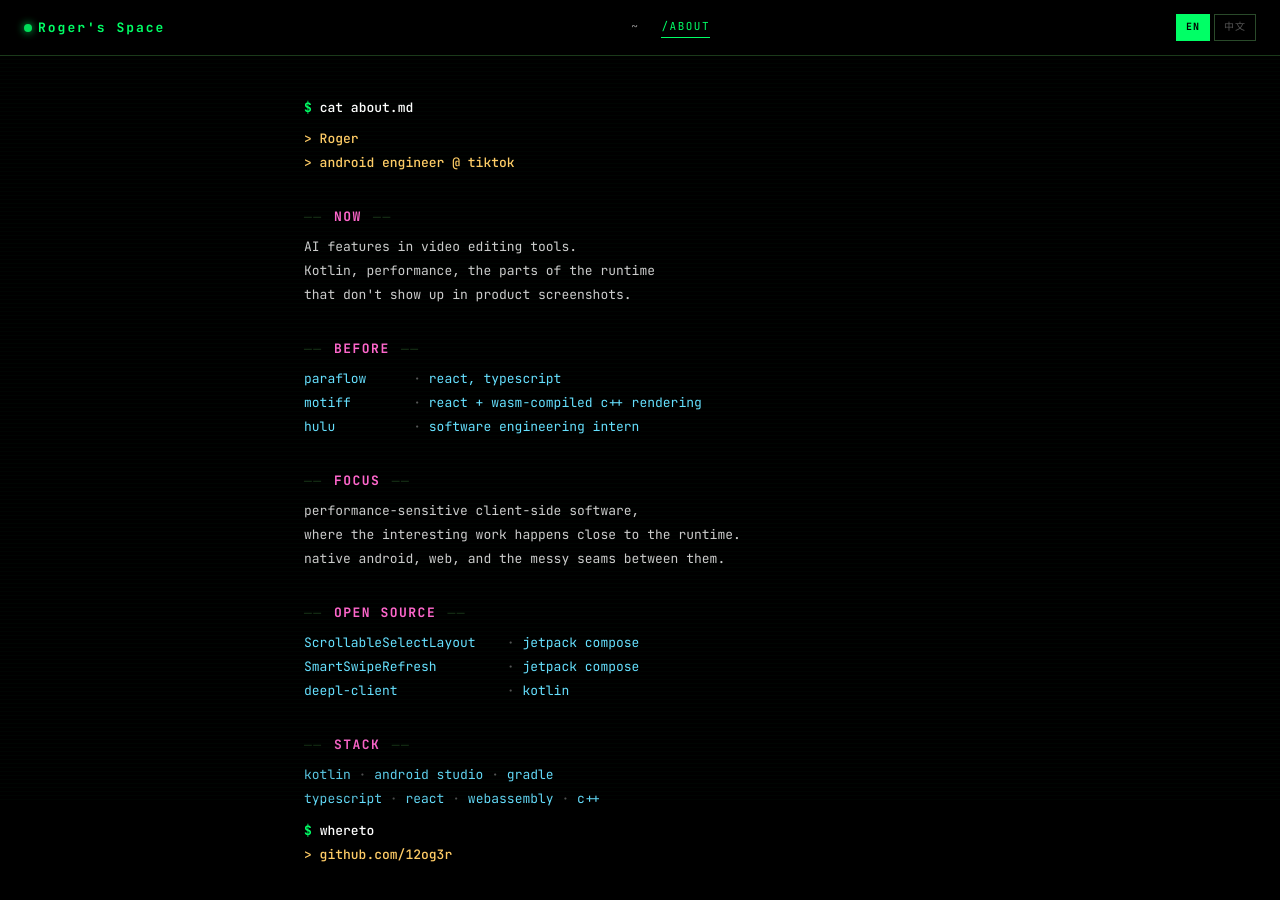
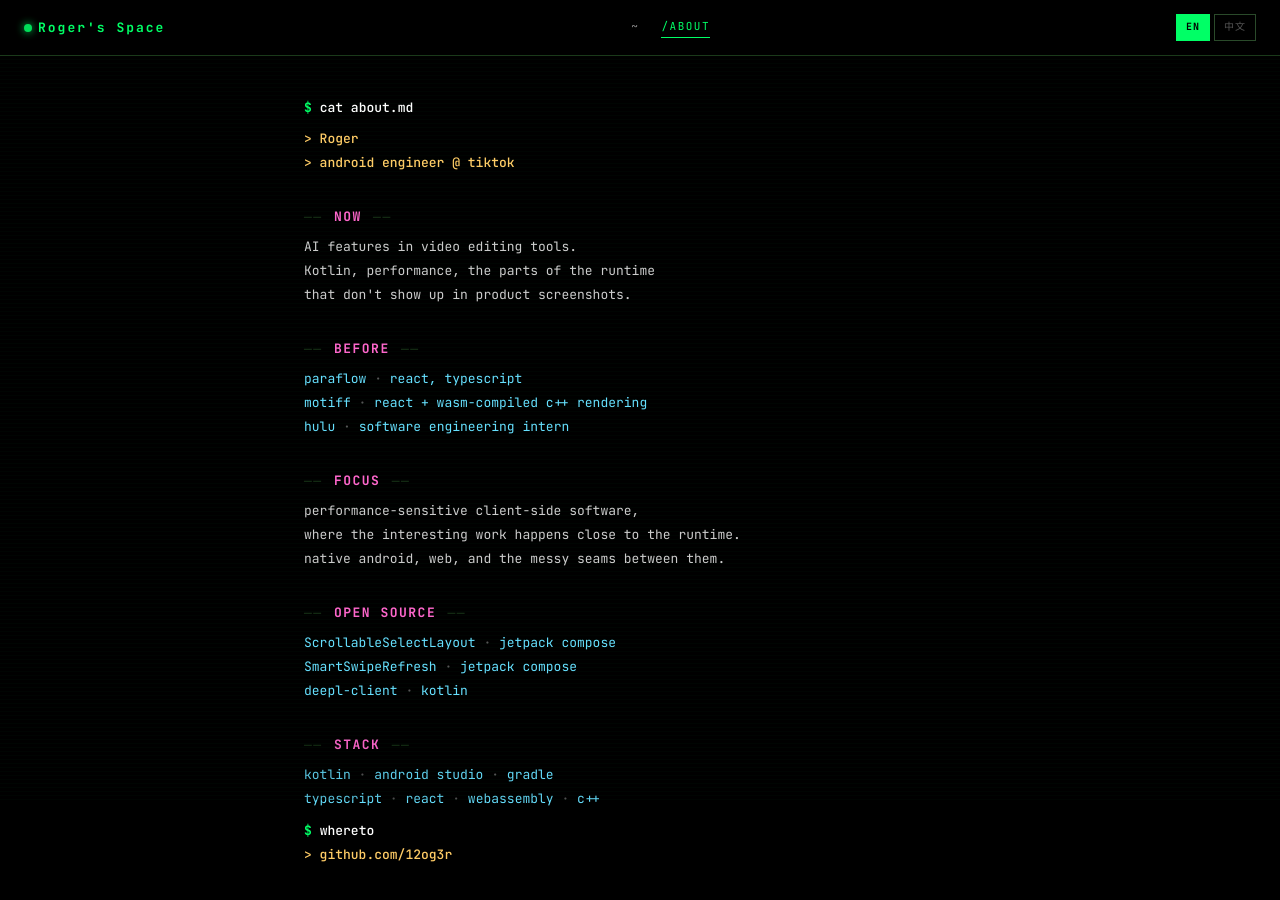
Before and after one commit to 12og3r/12og3r, a React (Vite) app: page /en/about in a window 1280 px wide. Shown: the top 900 px of the page. Built offline with nearby package versions, Linux system fonts and the light colour scheme.

Commit message:
refactor: extract TermBlock for shared zsh-style coloring (whoami + about)

```diff
--- /dev/null
+++ b/src/components/TermBlock.css
@@ -0,0 +1,35 @@
+.term-block {
+  font-family: inherit;
+}
+
+.term-blank {
+  line-height: 1;
+  height: 0.6em;
+}
+
+/* $ command  →  green prompt + bright command */
+.term-cmd .term-prompt   { color: var(--green); font-weight: 700; }
+.term-cmd .term-cmdtext  { color: #fff; font-weight: 500; }
+
+/* > quote  →  yellow (zsh user/host vibe) */
+.term-quote { color: var(--yellow); font-weight: 500; }
+
+/* ── section ──  →  pink label, dim rule */
+.term-section {
+  margin: 22px 0 6px;
+  letter-spacing: 1.5px;
+}
+.term-section .term-rule  { color: var(--green-line); }
+.term-section .term-label {
+  color: var(--pink);
+  text-transform: uppercase;
+  font-weight: 700;
+  padding: 0 2px;
+}
+
+/* default body text */
+.term-body { color: var(--fg); }
+
+/* `a · b · c` lists  →  cyan items, dim dots */
+.term-list .term-item { color: var(--cyan); }
+.term-list .term-dot  { color: var(--fg-faint); }
--- /dev/null
+++ b/src/components/TermBlock.tsx
@@ -0,0 +1,61 @@
+import { Fragment } from 'react';
+import './TermBlock.css';
+
+interface Props {
+  text: string;
+  className?: string;
+}
+
+function renderLine(line: string, key: number) {
+  if (line === '') {
+    return <div key={key} className="term-blank">&nbsp;</div>;
+  }
+
+  const section = line.match(/^(──\s+)(.+?)(\s+──)$/);
+  if (section) {
+    return (
+      <div key={key} className="term-section">
+        <span className="term-rule">{section[1]}</span>
+        <span className="term-label">{section[2]}</span>
+        <span className="term-rule">{section[3]}</span>
+      </div>
+    );
+  }
+
+  if (line.startsWith('$ ')) {
+    return (
+      <div key={key} className="term-cmd">
+        <span className="term-prompt">$</span> <span className="term-cmdtext">{line.slice(2)}</span>
+      </div>
+    );
+  }
+
+  if (line.startsWith('>')) {
+    return <div key={key} className="term-quote">{line}</div>;
+  }
+
+  if (line.includes(' · ')) {
+    const segments = line.split(' · ');
+    return (
+      <div key={key} className="term-list">
+        {segments.map((seg, i) => (
+          <Fragment key={i}>
+            {i > 0 && <span className="term-dot"> · </span>}
+            <span className="term-item">{seg}</span>
+          </Fragment>
+        ))}
+      </div>
+    );
+  }
+
+  return <div key={key} className="term-body">{line}</div>;
+}
+
+export function TermBlock({ text, className = '' }: Props) {
+  const lines = text.split('\n');
+  return (
+    <div className={`term-block ${className}`.trim()}>
+      {lines.map((line, i) => renderLine(line, i))}
+    </div>
+  );
+}
--- a/src/routes/About.css
+++ b/src/routes/About.css
@@ -5,41 +5,6 @@
 }
 
 .about-content {
-  font-family: inherit;
   font-size: 13px;
   line-height: 1.85;
-  white-space: pre-wrap;
-  word-wrap: break-word;
 }
-
-.about-blank {
-  line-height: 1;
-  height: 0.6em;
-}
-
-/* $ command  →  green prompt + bright command */
-.about-cmd .prompt { color: var(--green); font-weight: 700; }
-.about-cmd .cmd    { color: #fff; font-weight: 500; }
-
-/* > quote  →  yellow (zsh user/host vibe) */
-.about-quote { color: var(--yellow); font-weight: 500; }
-
-/* ── section ──  →  pink label, dim rule */
-.about-section {
-  margin: 22px 0 6px;
-  letter-spacing: 1.5px;
-}
-.about-section .rule  { color: var(--green-line); }
-.about-section .label {
-  color: var(--pink);
-  text-transform: uppercase;
-  font-weight: 700;
-  padding: 0 2px;
-}
-
-/* default body text */
-.about-body { color: var(--fg); }
-
-/* `a · b · c` lists  →  cyan items, dim dots */
-.about-list .item { color: var(--cyan); }
-.about-list .dot  { color: var(--fg-faint); }
--- a/src/routes/About.tsx
+++ b/src/routes/About.tsx
@@ -1,5 +1,5 @@
-import { Fragment } from 'react';
 import { TopBar } from '@/components/TopBar';
+import { TermBlock } from '@/components/TermBlock';
 import { useI18n } from '@/hooks/useI18n';
 import aboutYaml from '/content/about.yaml?raw';
 import { parse as parseYaml } from 'yaml';
@@ -7,61 +7,13 @@ import './About.css';
 
 const ABOUT = parseYaml(aboutYaml) as { en: string; zh: string };
 
-function renderLine(line: string, key: number) {
-  if (line === '') {
-    return <div key={key} className="about-blank">&nbsp;</div>;
-  }
-
-  const section = line.match(/^(──\s+)(.+?)(\s+──)$/);
-  if (section) {
-    return (
-      <div key={key} className="about-section">
-        <span className="rule">{section[1]}</span>
-        <span className="label">{section[2]}</span>
-        <span className="rule">{section[3]}</span>
-      </div>
-    );
-  }
-
-  if (line.startsWith('$ ')) {
-    return (
-      <div key={key} className="about-cmd">
-        <span className="prompt">$</span> <span className="cmd">{line.slice(2)}</span>
-      </div>
-    );
-  }
-
-  if (line.startsWith('>')) {
-    return <div key={key} className="about-quote">{line}</div>;
-  }
-
-  if (line.includes(' · ')) {
-    const segments = line.split(' · ');
-    return (
-      <div key={key} className="about-list">
-        {segments.map((seg, i) => (
-          <Fragment key={i}>
-            {i > 0 && <span className="dot"> · </span>}
-            <span className="item">{seg}</span>
-          </Fragment>
-        ))}
-      </div>
-    );
-  }
-
-  return <div key={key} className="about-body">{line}</div>;
-}
-
 export default function About() {
   const { lang } = useI18n();
-  const lines = ABOUT[lang].split('\n');
   return (
     <>
       <TopBar />
       <main className="about">
-        <div className="about-content">
-          {lines.map((line, i) => renderLine(line, i))}
-        </div>
+        <TermBlock text={ABOUT[lang]} className="about-content" />
       </main>
     </>
   );
--- a/src/routes/Home.css
+++ b/src/routes/Home.css
@@ -16,16 +16,13 @@
   letter-spacing: 1px;
 }
 .whoami {
-  font-family: inherit;
   font-size: 12px;
-  color: var(--fg-dim);
-  white-space: pre-wrap;
+  line-height: 1.85;
+  letter-spacing: 0.3px;
   margin: 0 0 28px;
   padding: 16px 18px;
   border-left: 2px solid var(--green);
   background: var(--green-bg-soft);
-  line-height: 1.85;
-  letter-spacing: 0.3px;
 }
 .main h2 {
   color: var(--fg-dim);
--- a/src/routes/Home.tsx
+++ b/src/routes/Home.tsx
@@ -3,6 +3,7 @@ import { TopBar } from '@/components/TopBar';
 import { TagCloud } from '@/components/TagCloud';
 import { NowPanel } from '@/components/NowPanel';
 import { PostList } from '@/components/PostList';
+import { TermBlock } from '@/components/TermBlock';
 import { useI18n } from '@/hooks/useI18n';
 import { useTagFilter } from '@/hooks/useTagFilter';
 import { useReadStatus } from '@/hooks/useReadStatus';
@@ -58,7 +59,7 @@ export default function Home() {
           <NowPanel />
         </aside>
         <main className="main">
-          <pre className="whoami">{WHOAMI[lang]}</pre>
+          <TermBlock text={WHOAMI[lang]} className="whoami" />
           <h2>
             <span>{t('posts.title')} <span className="dim">{t(selected.length ? 'count.match' : 'count.entries', { n: filtered.length })}</span></span>
             <span className="dim">{t('posts.sort')}: <span style={{ color: 'var(--green)' }}>{t('posts.sort.newest')}</span></span>
```
